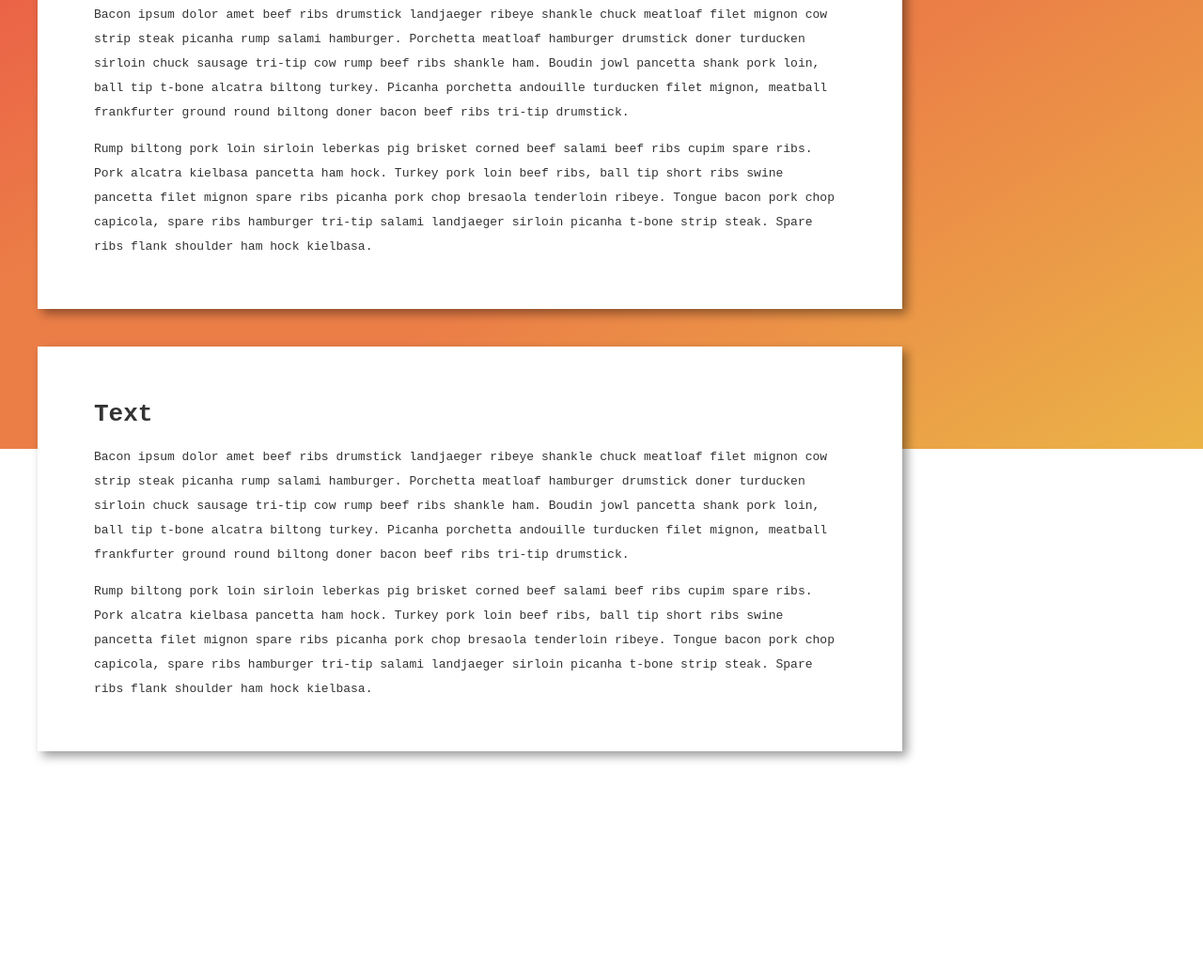
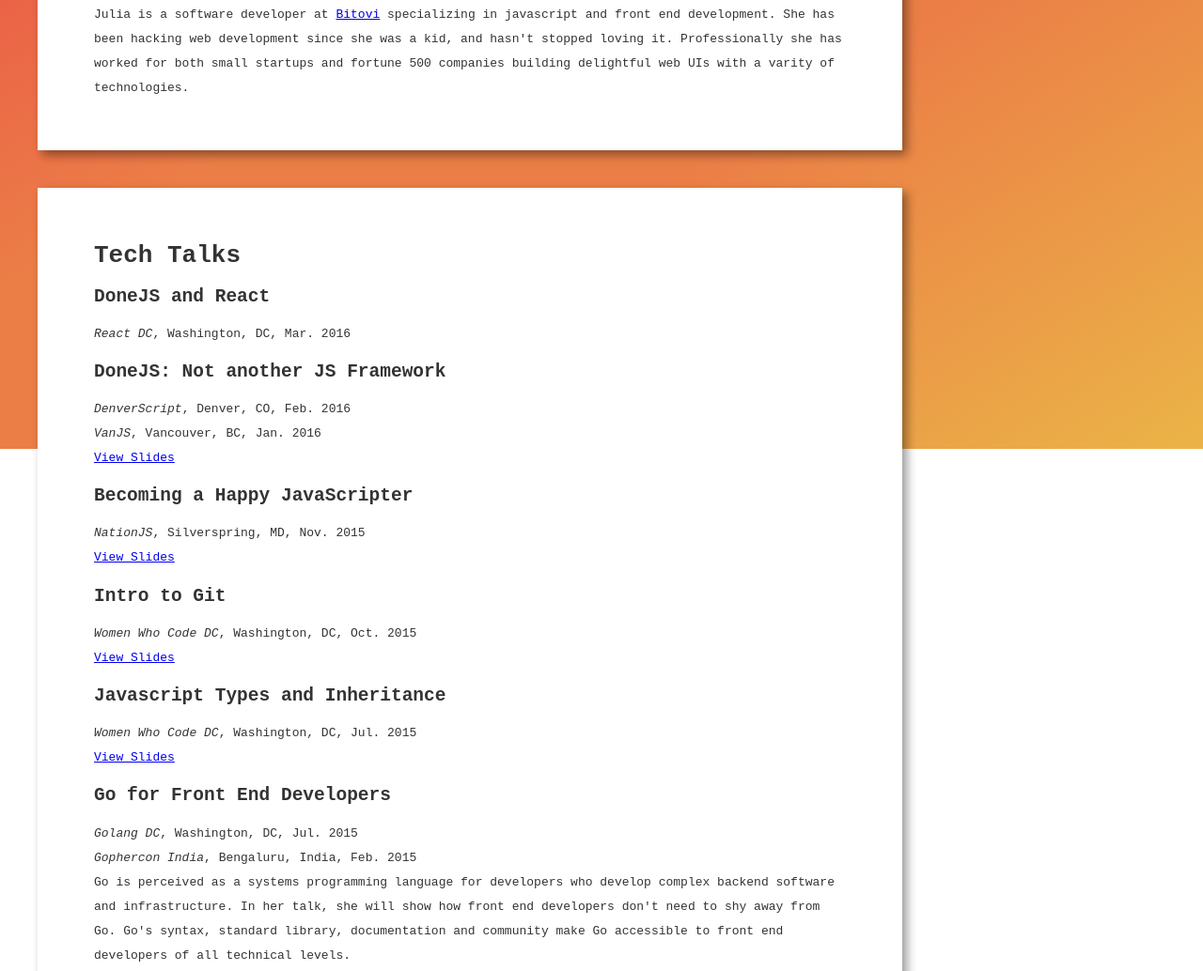
Before and after one commit to julia-allyce/juliaallyce.com, a website: page src/index.html in a window 1280 px wide. Shown: the part 322-1356 px from the top of the page at 94% size. Before the commit the page ends 1162 px from the top, so only its background shows below. Drawn offline with nearby package versions, Linux system fonts and the light colour scheme; files whose address does not match are found by name.

Commit message:
words, words, words

```diff
--- a/src/index.html
+++ b/src/index.html
@@ -9,17 +9,52 @@
 <svg xmlns="http://www.w3.org/2000/svg" xmlns:xlink="http://www.w3.org/1999/xlink" xlink:xlink="http://www.w3.org/1999/xlink" width="100%" height="100%"></svg>
 <div id="first" class="copy">
   <h1>About</h1>
-  <p>Bacon ipsum dolor amet beef ribs drumstick landjaeger ribeye shankle chuck meatloaf filet mignon cow strip steak picanha rump salami hamburger. Porchetta meatloaf hamburger drumstick doner turducken sirloin chuck sausage tri-tip cow rump beef ribs shankle ham. Boudin jowl pancetta shank pork loin, ball tip t-bone alcatra biltong turkey. Picanha porchetta andouille turducken filet mignon, meatball frankfurter ground round biltong doner bacon beef ribs tri-tip drumstick.</p>
-
-  <p>Rump biltong pork loin sirloin leberkas pig brisket corned beef salami beef ribs cupim spare ribs. Pork alcatra kielbasa pancetta ham hock. Turkey pork loin beef ribs, ball tip short ribs swine pancetta filet mignon spare ribs picanha pork chop bresaola tenderloin ribeye. Tongue bacon pork chop capicola, spare ribs hamburger tri-tip salami landjaeger sirloin picanha t-bone strip steak. Spare ribs flank shoulder ham hock kielbasa.</p>
-
+  <p>Julia is a software developer at <a href="http://www.bitovi.com">Bitovi</a> specializing in javascript and front end development. She has been hacking web development since she was a kid, and hasn't stopped loving it. Professionally she has worked for both small startups and fortune 500 companies building delightful web UIs with a varity of technologies.</p>
 </div>
 <div class="copy">
-  <h1>Text</h1>
-  <p>Bacon ipsum dolor amet beef ribs drumstick landjaeger ribeye shankle chuck meatloaf filet mignon cow strip steak picanha rump salami hamburger. Porchetta meatloaf hamburger drumstick doner turducken sirloin chuck sausage tri-tip cow rump beef ribs shankle ham. Boudin jowl pancetta shank pork loin, ball tip t-bone alcatra biltong turkey. Picanha porchetta andouille turducken filet mignon, meatball frankfurter ground round biltong doner bacon beef ribs tri-tip drumstick.</p>
+  <h1>Tech Talks</h1>
+  <h2>DoneJS and React</h2>
+  <p>
+    <em>React DC</em>, Washington, DC, Mar. 2016<br/>
+  </p>
+  <h2>DoneJS: Not another JS Framework</h2>
+  <p>
+    <em>DenverScript</em>, Denver, CO, Feb. 2016<br/>
+    <em>VanJS</em>, Vancouver, BC, Jan. 2016<br/>
+    <a href="http://julia-allyce.github.io/vanjs-donejs/">View Slides</a>
+  </p>
+  <h2>Becoming a Happy JavaScripter</h2>
+  <p>
+    <em>NationJS</em>, Silverspring, MD, Nov. 2015<br/>
+    <a href="http://slides.com/juliaallyce/happy-jser">View Slides</a>
+  </p>
+  <h2>Intro to Git</h2>
+  <p>
+    <em>Women Who Code DC</em>, Washington, DC, Oct. 2015<br/>
+    <a href="http://slides.com/juliaallyce/intro-to-git">View Slides</a>
+  </p>
+  <h2>Javascript Types and Inheritance</h2>
+  <p>
+    <em>Women Who Code DC</em>, Washington, DC, Jul. 2015<br/>
+    <a href="http://slides.com/juliaallyce/deck">View Slides</a>
+  </p>
+  <h2>Go for Front End Developers</h2>
+  <p>
+    <em>Golang DC</em>, Washington, DC, Jul. 2015<br/>
+    <em>Gophercon India</em>, Bengaluru, India, Feb. 2015<br/>
+    Go is perceived as a systems programming language for developers who
+    develop complex backend software and infrastructure. In her talk, she
+    will show how front end developers don't need to shy away from Go.
+    Go's syntax, standard library, documentation and community make Go
+    accessible to front end developers of all technical levels.
+  </p>
+</div>
 
-  <p>Rump biltong pork loin sirloin leberkas pig brisket corned beef salami beef ribs cupim spare ribs. Pork alcatra kielbasa pancetta ham hock. Turkey pork loin beef ribs, ball tip short ribs swine pancetta filet mignon spare ribs picanha pork chop bresaola tenderloin ribeye. Tongue bacon pork chop capicola, spare ribs hamburger tri-tip salami landjaeger sirloin picanha t-bone strip steak. Spare ribs flank shoulder ham hock kielbasa.</p>
+<div class="copy">
+  <h1>About This Site</h1>
+  <p>This site was built with D3.js — using the majestic powers of SVGs, gardients, and the lovely simplicty of HSL colors.</p>
 </div>
+
 <script src="//d3js.org/d3.v3.min.js" charset="utf-8"></script>
 <script src="./yavascript.js" type="text/javascript"></script>
 </body>
--- a/src/yavascript.js
+++ b/src/yavascript.js
@@ -103,14 +103,17 @@ var mouseHandler = debounce(function(){
   rect.transition().style('fill', 'url(#gradient)');
 },10);
 
+var scrollHandler = function() {
+  var st = (window.scrollY + 0.5) << 0;
+  var opacity = st > 200 ? 0 : (200 - st)/200;
+  svgCopy.style('opacity', opacity);
+};
+
 body.on('mousemove', mouseHandler);
 body.on('touchmove', mouseHandler);
-d3.select(window).on('scroll', function() {
-  var st = (window.scrollY + 0.5) << 0;
-  if(st > 201) return;
-  var opacity = st > 200 ? 0 : (200 - st)/200;
-  svgCopy.style('opacity', opacity);
-});
+d3.select(window).on('scroll', scrollHandler);
+
+scrollHandler();
 
 function debounce(func, wait, immediate) {
   var timeout;
```
